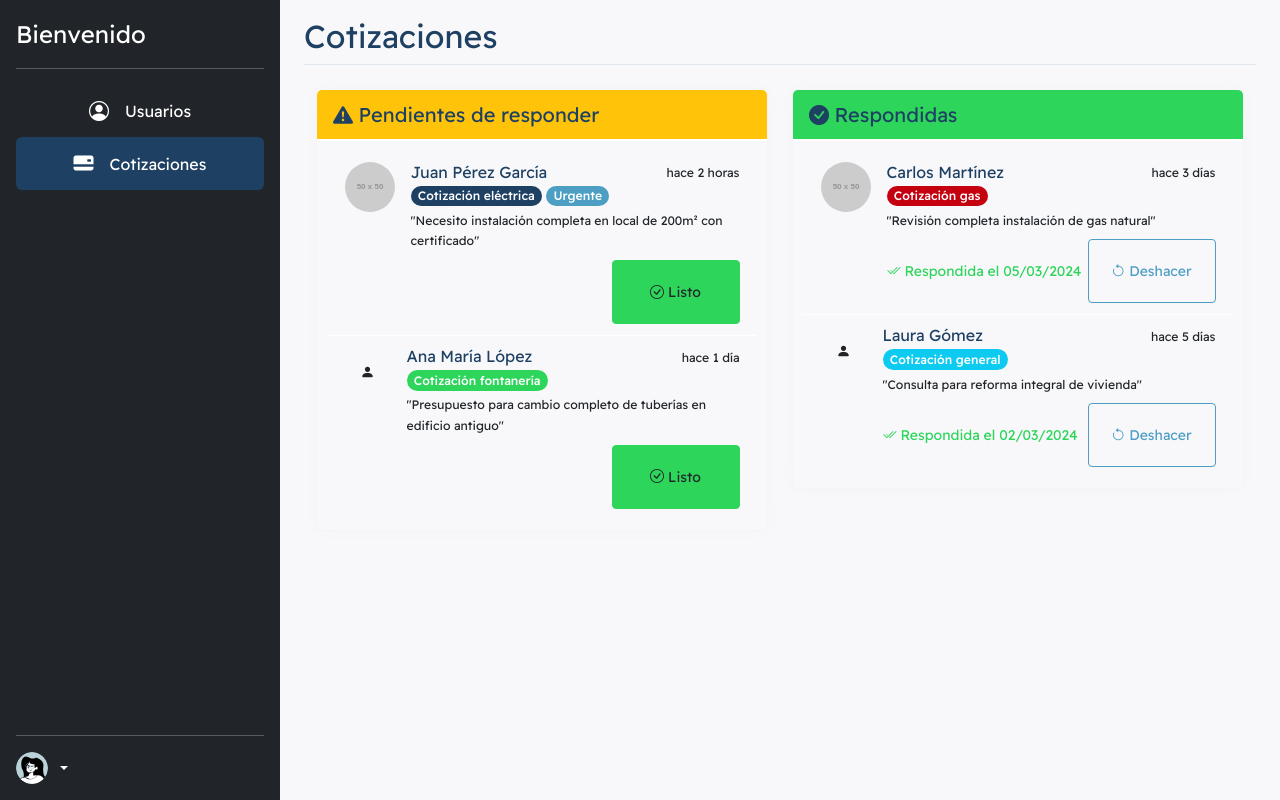
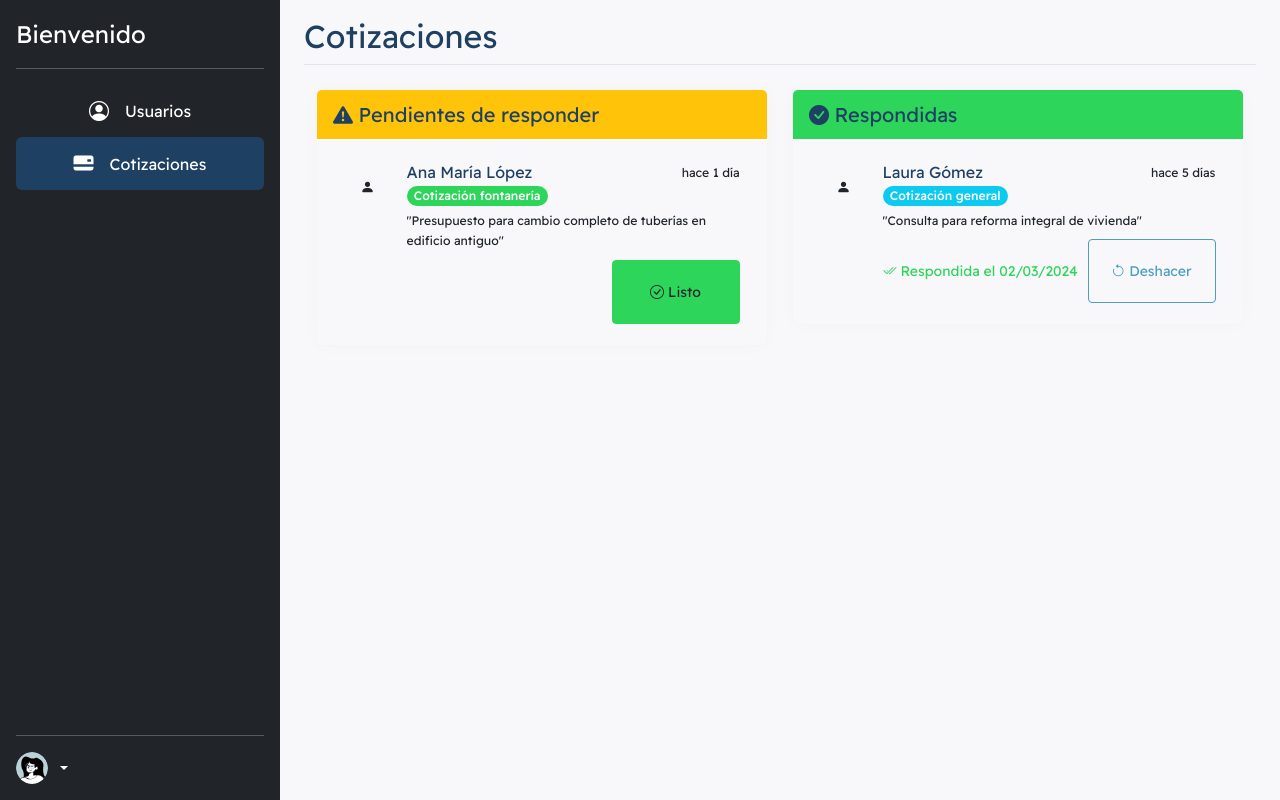
Before and after one commit to Rodrigo12a/frontend-grupo-smec, an Angular app: page /quote-dashboard in a window 1280 px wide. Built offline with nearby package versions, Linux system fonts and the light colour scheme.

Commit message:
quitamos cotizacion

```diff
--- a/src/app/components/shared/cotizaciones/cotizaciones.component.html
+++ b/src/app/components/shared/cotizaciones/cotizaciones.component.html
@@ -8,32 +8,6 @@
         </div>
         <div class="card-body p-0">
           <ul class="list-group list-group-flush">
-            <!-- Item de cotización -->
-            <li class="list-group-item">
-              <div class="d-flex align-items-start">
-                <img src="https://via.placeholder.com/50"
-                     class="rounded-circle me-3"
-                     alt="Imagen usuario">
-                <div class="flex-grow-1">
-                  <div class="d-flex justify-content-between align-items-center">
-                    <h6 class="mb-1">Juan Pérez García</h6>
-                    <small class="text-muted">hace 2 horas</small>
-                  </div>
-                  <p class="mb-1">
-                    <span class="badge bg-primary">Cotización eléctrica</span>
-                    <span class="badge bg-secondary ms-1">Urgente</span>
-                  </p>
-                  <p class="text-muted mb-0">
-                    "Necesito instalación completa en local de 200m² con certificado"
-                  </p>
-                  <div class="mt-2 d-flex justify-content-end">
-                    <button class="btn btn-success btn-sm">
-                      <i class="bi bi-check-circle"></i> Listo
-                    </button>
-                  </div>
-                </div>
-              </div>
-            </li>
 
             <!-- Otro item -->
             <li class="list-group-item">
@@ -74,33 +48,6 @@
         <div class="card-body p-0">
           <ul class="list-group list-group-flush">
             <!-- Item respondido -->
-            <li class="list-group-item bg-light">
-              <div class="d-flex align-items-start">
-                <img src="https://via.placeholder.com/50"
-                     class="rounded-circle me-3"
-                     alt="Imagen usuario">
-                <div class="flex-grow-1">
-                  <div class="d-flex justify-content-between align-items-center">
-                    <h6 class="mb-1">Carlos Martínez</h6>
-                    <small class="text-muted">hace 3 días</small>
-                  </div>
-                  <p class="mb-1">
-                    <span class="badge bg-danger">Cotización gas</span>
-                  </p>
-                  <p class="text-muted mb-0">
-                    "Revisión completa instalación de gas natural"
-                  </p>
-                  <div class="mt-2 d-flex justify-content-between align-items-center">
-                    <div class="text-success">
-                      <i class="bi bi-check2-all"></i> Respondida el 05/03/2024
-                    </div>
-                    <button class="btn btn-outline-secondary btn-sm">
-                      <i class="bi bi-arrow-counterclockwise"></i> Deshacer
-                    </button>
-                  </div>
-                </div>
-              </div>
-            </li>
 
             <!-- Otro item -->
             <li class="list-group-item bg-light">
```
Also changed, not shown: src/app/components/shared/cotizaciones/cotizaciones.component.ts (line endings or trailing spaces).
